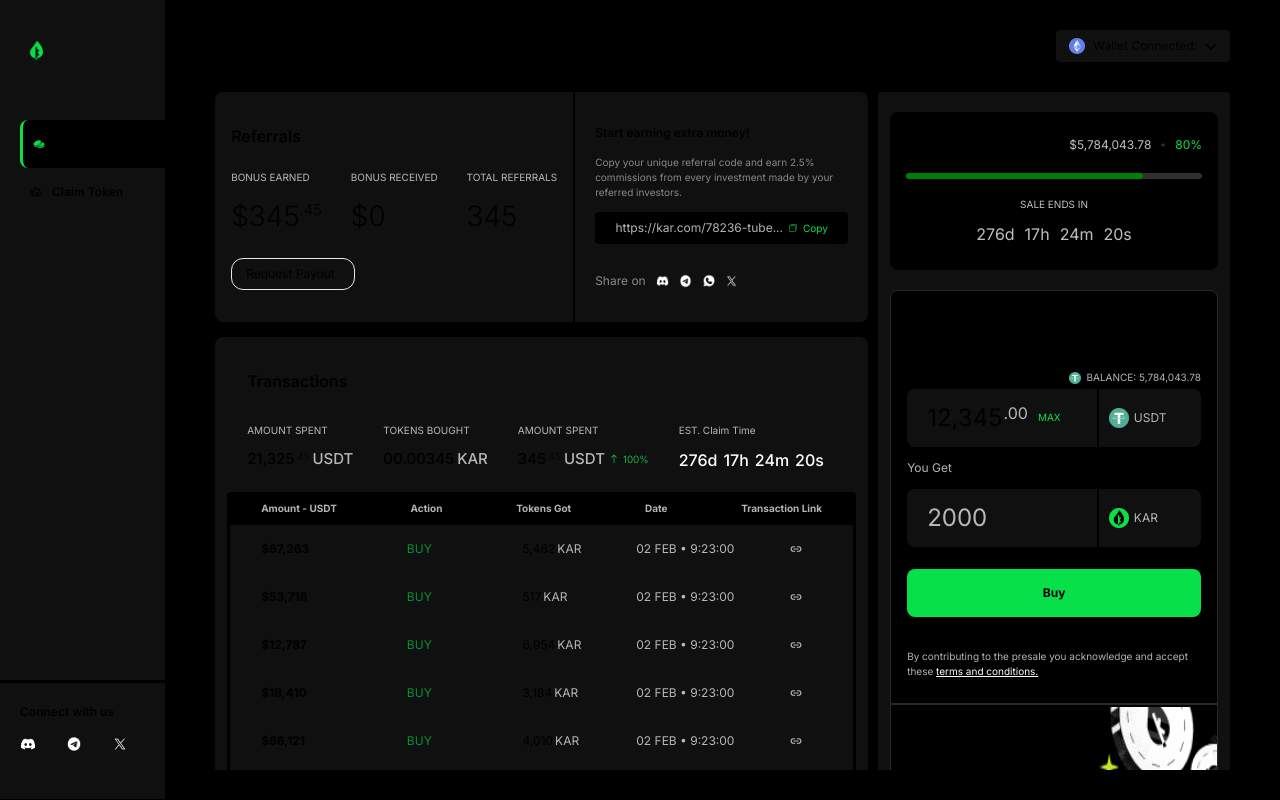
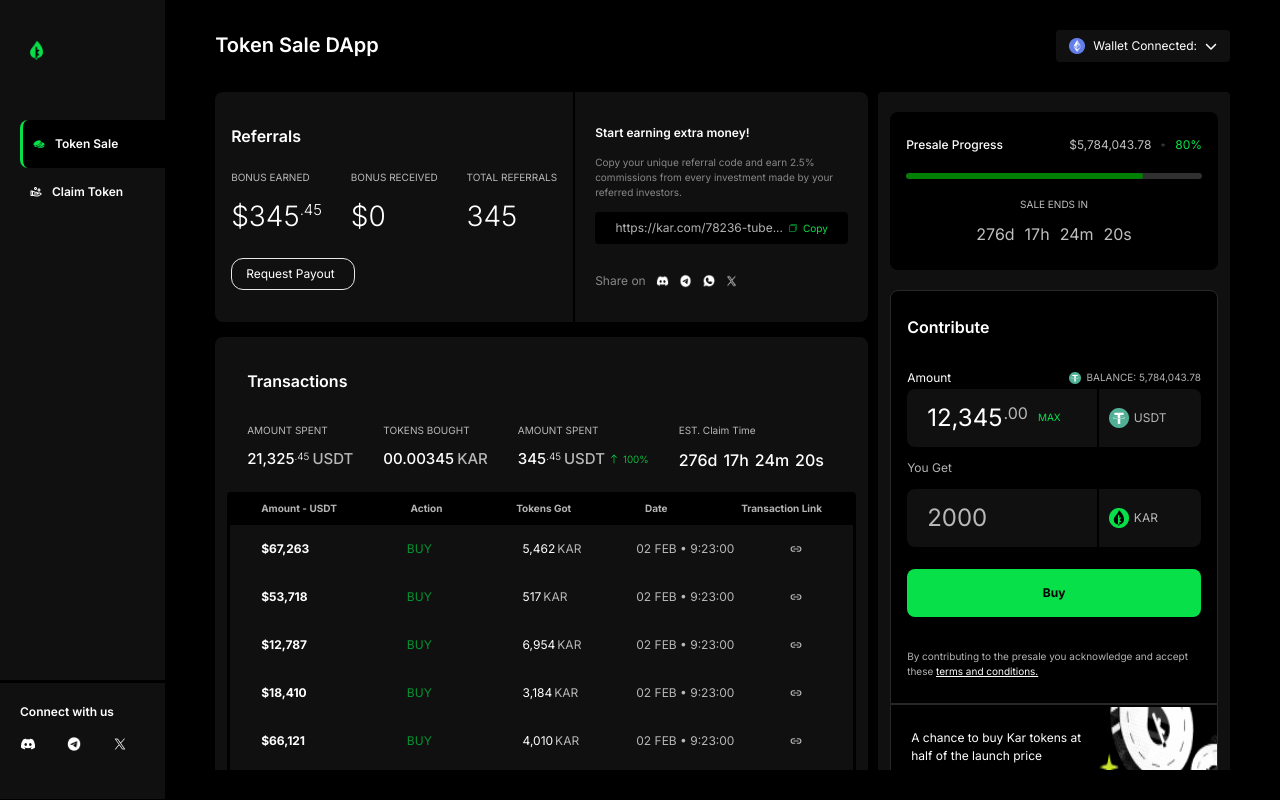
Before and after one commit to Solomon-igbigbi/karbon, a Next.js app: page /dashboard in a window 1280 px wide. Built offline with nearby package versions, Linux system fonts and the light colour scheme.

Commit message:
new commit

```diff
--- a/app/components/mobile/mobile-auth.tsx
+++ b/app/components/mobile/mobile-auth.tsx
@@ -61,7 +61,7 @@ export const MobileAuth: FC<IAuth> = ({ login }) => {
           </button>
         </div>
         <div className="flex items-center w-[90%] pl-3 h-[86px] border border-[#EDEDED] rounded-lg bg-[url('/ads-bg-img.png')] bg-right bg-no-repeat bg-[length:120px_80px] mt-[40px]">
-          <h3 className="w-[173px] text-[12px] font-[400] ml-[8px] leading-[18px] text-[#FF3636]">A chance to buy Kar tokens at half of the launch price</h3>
+          <h3 className="w-[173px] text-[12px] font-[400] ml-[8px] leading-[18px]">A chance to buy Kar tokens at half of the launch price</h3>
         </div>
         <div className="flex items-center w-[90%] justify-between mt-[40px]">
           <span className="w-[130px] h-[36px] text-[12px] font-[400] text-[#FFFFFF]/70">Copyright © 2024 Kar. All rights reserved.</span>
--- a/app/globals.css
+++ b/app/globals.css
@@ -17,6 +17,7 @@
 }
 
 body {
+  color: #FFFFFF;
   background-color: #000000 !important;
 }
 
```
